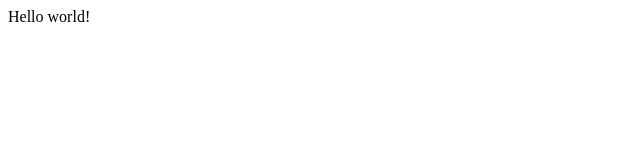
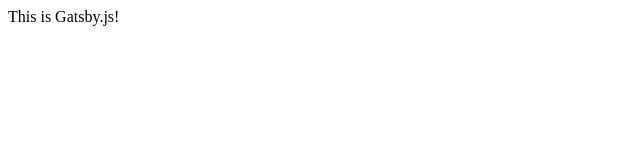
Before and after one commit to incompleteman/aos-prototype, a Gatsby site: page / in a window 1280 px wide. Shown: the full height of the page, 0-640 px from the left. Built offline with nearby package versions, Linux system fonts and the light colour scheme; Gatsby itself is replaced by a stand-in of ours.

Commit message:
fitst git

```diff
--- a/src/pages/index.js
+++ b/src/pages/index.js
@@ -1,5 +1,5 @@
 import React from "react"
 
 export default function Home() {
-  return <div>Hello world!</div>
+  return <div>This is Gatsby.js!</div>
 }
```
